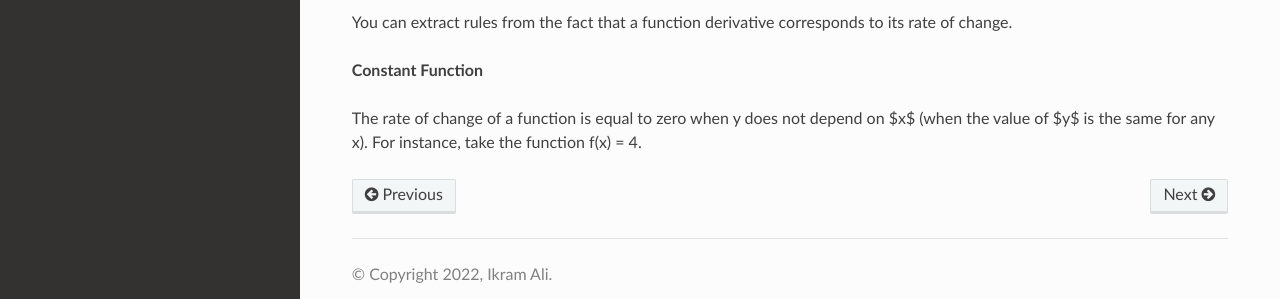
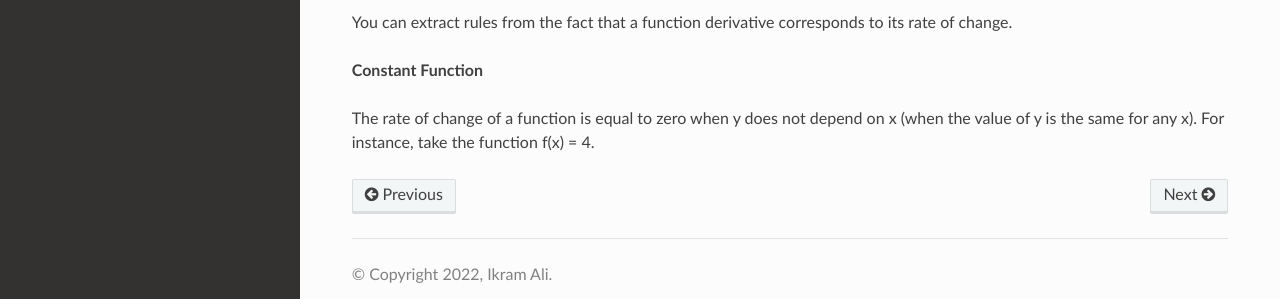
Before and after one commit to akkefa/ml-notes, a Sphinx documentation site: the page built from docs/calculus.rst, in a window 1280 px wide and 900 px high, scrolled down 2516 px. Shown: the part 556-855 px from the top of the window. Built offline with Sphinx 7.4.7 and the Read the Docs theme 2.0.0, drawn with Linux system fonts in a browser that asks for light colours.

Commit message:
new examples added.

```diff
--- a/docs/calculus.rst
+++ b/docs/calculus.rst
@@ -1,7 +1,7 @@
 Calculus
 =========
-Calculus is a branch of mathematics that gives tools to study rate of change
-of functions trough two main areas: derivatives and integrals
+Calculus is a branch of mathematics that gives tools to study rate of change of functions trough two main areas:
+derivatives and integrals
 
 Derivatives
 ------------
@@ -78,5 +78,5 @@ You can extract rules from the fact that a function derivative corresponds to it
 **Constant Function**
 
 The rate of change of a function is equal to zero when y does not
-depend on $x$ (when the value of $y$ is the same for any x). For
+depend on x (when the value of y is the same for any x). For
 instance, take the function f(x) = 4.
```
